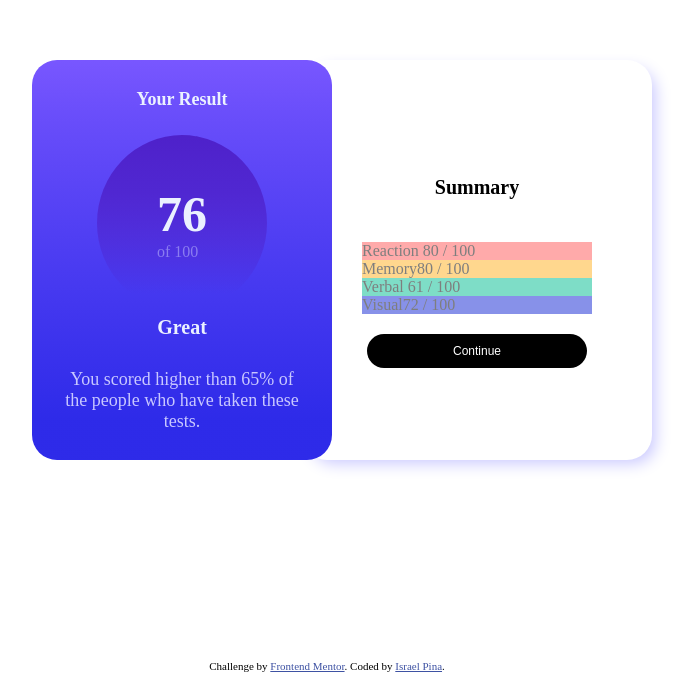
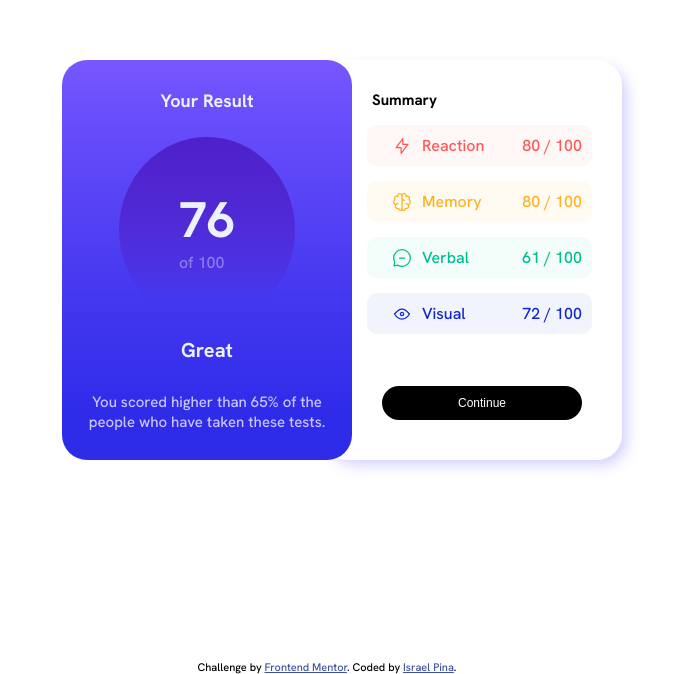
Before and after one commit to IsraelPina32/challange-front-end-mentor-4, a plain HTML site: page index.html in a window 1280 px wide. Shown: the part 140-814 px from the top of the page, without its empty margins (313-1005 px from the left). Drawn offline with Linux system fonts and the light colour scheme.

Commit message:
finished-estilo-2

```diff
--- a/index.html
+++ b/index.html
@@ -40,10 +40,34 @@
       <section class="container-info">
         <h2 class="texto-secundario">Summary</h2>
         <ul class="lista">
-          <li class="lista-vermelho"> <span>Reaction  80 / 100</span></li>
-          <li class="lista-amarelo">Memory<span >80 / 100</span></li>
-          <li class="lista-verde">Verbal <span > 61 / 100</span></li>
-          <li class="lista-azul">Visual<span>72 / 100</span></li>
+          <li class="lista-vermelho">
+            <div class="lista-reaction">
+              <img src="assets/images/icon-reaction.svg" alt="icone-reaction">
+              <p>Reaction</p>
+            </div>
+            <span>80 / 100</span>
+          </li>
+          <li class="lista-amarelo">
+            <div class="lista-memory">
+              <img src="assets/images/icon-memory.svg" alt="icone-memory">
+              <p>Memory</p>
+            </div>
+            <span>80 / 100</span>
+          </li>
+          <li class="lista-verde">
+            <div class="lista-verbal">
+              <img src="assets/images/icon-verbal.svg" alt="icone-verbal">
+              <p>Verbal</p>
+            </div>
+            <span> 61 / 100</span>
+          </li>
+          <li class="lista-azul">
+            <div class="lista">
+              <img src="assets/images/icon-visual.svg" alt="icone-visual">
+              <p>Visual</p>
+            </div>
+            <span>72 / 100</span>
+          </li>
         </ul>
         <button class="btn">Continue</button>
       </section>
--- a/src/css/estilo.css
+++ b/src/css/estilo.css
@@ -1,5 +1,6 @@
 body {
     font-weight: 500;
+    font-family: 'Hanken Grotesk', sans-serif;
     background-color: var(--branco);
     height: 100vh;
 }
@@ -47,7 +48,7 @@ body {
 
 .container .card .container-principal .conteudo-central .logo-central {
     font-size: 50px;
-    font-weight: 700;
+    font-weight: 800;
     color:var(--paleo-azul);
 }
 
@@ -59,7 +60,8 @@ body {
 .container .card .container-principal  .conteudo-texto {
     color: var(--paleo-azul);
     font-size: 20px;
-    padding: 5px;
+    margin-top: 10px;
+    padding: 4px;
 }
 
 
@@ -75,51 +77,58 @@ body {
 .container .card .container-info {
     display: flex;
     flex-direction: column;
-    justify-content: center;
-    align-items: center;
+    max-width: 300px;
+    width: 100%;
+    padding: 30px;
     background-color: var(--paleo-branco);
     border-radius: 25px;
     box-shadow: 0.4em  0.4em 1em  -0.2em hsl(241, 100%, 89%);
     height: 400px;
-    width: 350px;
 }
 
 .container .card .container-info .texto-secundario {
-    font-size: 20px;
+    font-size: 15px;
+    margin-bottom: 20px;
+    margin: 0px 20px 0px;
     color: var(--escuro-cinza-azul);
-    padding: 15px;
-    margin: 8px;
 }
 
-.container .card .container-info .lista {
+.container .card .container-info .lista li div {
+    display: flex;
+    align-items: center;
+    gap: 10px;
+    padding: 0px 15px;
+}
+
+.container .card .container-info .lista li {
+    display: flex;
+    align-items: center;
+    justify-content: space-between;
     padding: 10px;
-    opacity: calc(0.5);
-    width: 250px;
-    margin: 10px;
-    display: flex;
-    justify-content: space-between;
-    flex-direction: column;
+    margin: 15px 0px 0px 15px;
+    border-radius: 10px;
 }
 
 
 .container .card .container-info .lista .lista-vermelho {
-    background-color: var(--luz-red);
-    /* color: var(--luz-red); */
+    background-color: var(--Light-red-bg);
+    color: var(--luz-red);
+
 }
 
 .container .card .container-info .lista .lista-amarelo {
-    background-color: var(--laranja-amarelo);
-    /* color: var(--laranja-amarelo); */
+    background-color: var(--Orangey-yellow-bg);
+    color: var(--laranja-amarelo);
 }
 
 .container .card .container-info .lista .lista-verde {
-    background-color: var(--verde-vivo);
-    /* color: var(--verde-vivo); */
+    background-color: var(--Green-teal-bg);
+    color: var(--verde-vivo);
 }
 
 .container .card .container-info .lista .lista-azul {
-    background-color: var(--violeta-azul);
-    /* color: var(--violeta-azul); */
+    background-color: var(--Cobalt-blue-bg);
+    color: var(--violeta-azul);
 }
 
 .container .card .container-info .btn {
@@ -129,20 +138,17 @@ body {
     font-size: 12px;
     color: #ffff;
     padding: 10px;
-    width: 220px;
+    width: 200px;
     border-radius: 25px;
+    transition: 0.2s ease-in-out;
+    margin: auto 0px 10px 30px;
 }
 
 .container .card .container-info .btn:hover {
+    transform: scale(1.1);
     color: #ffff;
     background-image: linear-gradient(hsl(252, 100%, 67%), 40%, hsl(241, 81%, 54%) 90%);
 }
-
-
-
-
-
-
 
 
 
--- a/src/css/variaveis.css
+++ b/src/css/variaveis.css
@@ -7,5 +7,14 @@
     --laranja-amarelo: hsl(39, 100%, 56%);
     --verde-vivo : hsl(166, 100%, 37%);
     --violeta-azul: hsl(234, 85%, 45%);
-    --fonte-padrao: 18px;
+    --fonte-padrao: 15px;
+
+    --Light-red:hsl(0, 100%, 67%);
+    --Light-red-bg:hsl(0, 100%, 67%, 0.05);
+    --Orangey-yellow:hsl(39, 100%, 56%);
+    --Orangey-yellow-bg:hsl(39, 100%, 56%, 0.05);
+    --Green-teal:hsl(166, 100%, 37%);
+    --Green-teal-bg:hsl(166, 100%, 37%, 0.05);
+    --Cobalt-blue:hsl(234, 85%, 45%);
+    --Cobalt-blue-bg:hsl(234, 85%, 45%, 0.05);
 }
```
